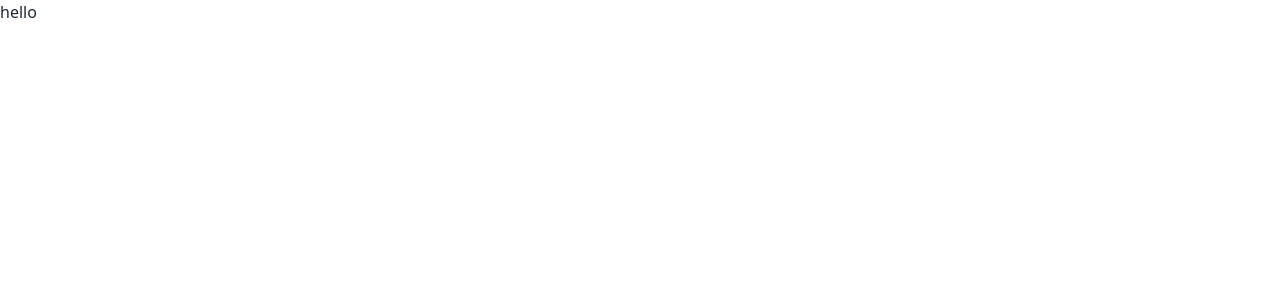
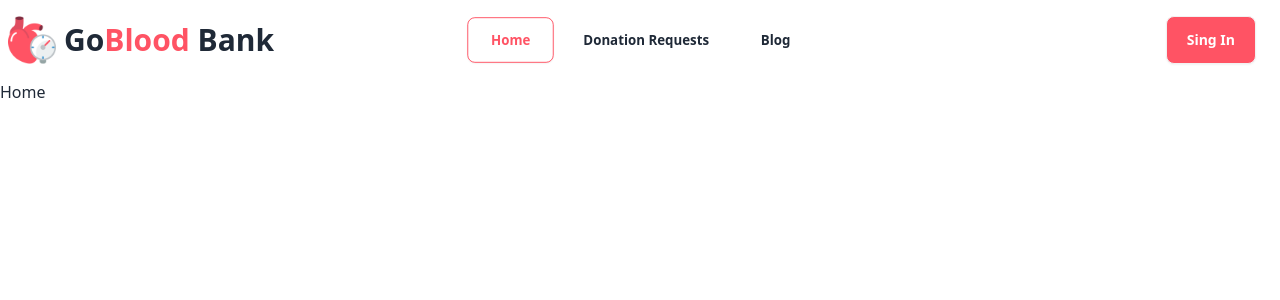
Before and after one commit to sajjathossainbd/go-blood-bank-client, a React (Vite) app: page / in a window 1280 px wide. Shown: the top 300 px of the page. Built offline with nearby package versions, Linux system fonts and the light colour scheme; no server answers.

Commit message:
navbar design completed

```diff
--- a/index.html
+++ b/index.html
@@ -2,7 +2,7 @@
 <html lang="en" data-theme="light">
   <head>
     <meta charset="UTF-8" />
-    <link rel="icon" type="image/svg+xml" href="./src/assets/blood.png" />
+    <link rel="icon" type="image/svg+xml" href="./src/assets/logo.png" />
     <meta name="viewport" content="width=device-width, initial-scale=1.0" />
     <title>GoBlood Bank</title>
   </head>
--- a/src/layout/Root.jsx
+++ b/src/layout/Root.jsx
@@ -1,5 +1,13 @@
+import { Outlet } from "react-router-dom";
+import Navbar from "../pages/shared/Navbar";
+
 function Root() {
-  return <div>hello</div>;
+  return (
+    <div className="container mx-auto">
+      <Navbar />
+      <Outlet />
+    </div>
+  );
 }
 
 export default Root;
--- /dev/null
+++ b/src/pages/shared/Navbar.jsx
@@ -0,0 +1,138 @@
+import { Link, NavLink } from "react-router-dom";
+import Logo from "./../../assets/logo.png";
+import useAuth from "../../hooks/useAuth";
+
+function Navbar() {
+  const { user, logOut } = useAuth;
+  const navLinks = (
+    <>
+      <NavLink
+        to={"/"}
+        className={({ isActive }) =>
+          isActive
+            ? "btn px-6 border-[0.6px] border-[#FF5364] hover:border-[#FF5364] text-[#FF5364] rounded-lg bg-white hover:bg-white"
+            : "btn px-6 bg-white hover:bg-white border-none shadow-none"
+        }
+      >
+        Home
+      </NavLink>
+      <NavLink
+        to={"/donation-requests"}
+        className={({ isActive }) =>
+          isActive
+            ? "btn px-6 border-[0.6px] border-[#FF5364] hover:border-[#FF5364] text-[#FF5364] rounded-lg bg-white hover:bg-white"
+            : "btn px-6 bg-white hover:bg-white border-none shadow-none"
+        }
+      >
+        Donation Requests
+      </NavLink>
+      <NavLink
+        to={`/blog`}
+        className={({ isActive }) =>
+          isActive
+            ? "btn px-6 border-[0.6px] border-[#FF5364] hover:border-[#FF5364] text-[#FF5364] rounded-lg bg-white hover:bg-white"
+            : "btn px-6 bg-white hover:bg-white border-none shadow-none"
+        }
+      >
+        Blog
+      </NavLink>
+    </>
+  );
+  return (
+    <div className="navbar bg-base-100">
+      <div className="navbar-start">
+        <div className="dropdown">
+          <div tabIndex={0} role="button" className="btn btn-ghost lg:hidden">
+            <svg
+              xmlns="http://www.w3.org/2000/svg"
+              className="h-5 w-5"
+              fill="none"
+              viewBox="0 0 24 24"
+              stroke="currentColor"
+            >
+              <path
+                strokeLinecap="round"
+                strokeLinejoin="round"
+                strokeWidth="2"
+                d="M4 6h16M4 12h8m-8 6h16"
+              />
+            </svg>
+          </div>
+          <ul
+            tabIndex={0}
+            className="menu menu-sm dropdown-content mt-3 z-[1] p-2 shadow bg-base-100 rounded-box w-52"
+          >
+            {navLinks}
+          </ul>
+        </div>
+        <Link to={"/"} className="flex items-center gap-2">
+          <img className="w-12" src={Logo} alt="" />
+          <p className=" text-3xl font-extrabold font-playfair">
+            Go<span className="text-[#FF5364]">Blood</span> Bank
+          </p>
+        </Link>
+      </div>
+      <div className="navbar-center hidden lg:flex">
+        <ul className="menu menu-horizontal px-1  flex flex-row items-center text-sm">
+          {navLinks}
+        </ul>
+      </div>
+      <div className="navbar-end">
+        {user ? (
+          <div className="flex items-center gap-2">
+            <div className="dropdown dropdown-end">
+              <div
+                tabIndex={0}
+                role="button"
+                className="btn btn-ghost btn-circle avatar"
+              >
+                <div className="w-10 rounded-full">
+                  <img
+                    title={
+                      user && user.displayName ? user.displayName : "Unknown"
+                    }
+                    alt="Profile Image"
+                    src={
+                      user.photoURL
+                        ? user.photoURL
+                        : "https://daisyui.com/images/stock/photo-1534528741775-53994a69daeb.jpg"
+                    }
+                  />
+                </div>
+              </div>
+              <ul
+                tabIndex={0}
+                className="menu menu-sm dropdown-content mt-3 p-2 shadow bg-base-100 rounded-box w-52 z-10"
+              >
+                <h2 className="text-2xl font-bold text-center py-4">
+                  {user && user.displayName ? user.displayName : "Unknown"}
+                </h2>
+                <li>
+                  <Link to={"/dashboard"}>Dashboard Profile</Link>
+                </li>
+                <li>
+                  <a>Settings</a>
+                </li>
+              </ul>
+            </div>
+            <button
+              onClick={() => logOut()}
+              className="btn bg-[#e76741] hover:bg-[#FFA488] text-white mr-4 px-5"
+            >
+              Logout
+            </button>
+          </div>
+        ) : (
+          <Link
+            to={"/login"}
+            className="btn bg-[#FF5364] hover:bg-[#d35036] text-white mr-4 px-5"
+          >
+            Sing In
+          </Link>
+        )}
+      </div>
+    </div>
+  );
+}
+
+export default Navbar;
```
Also changed, not shown: src/assets/logo.png (renamed from src/assets/blood.png).
